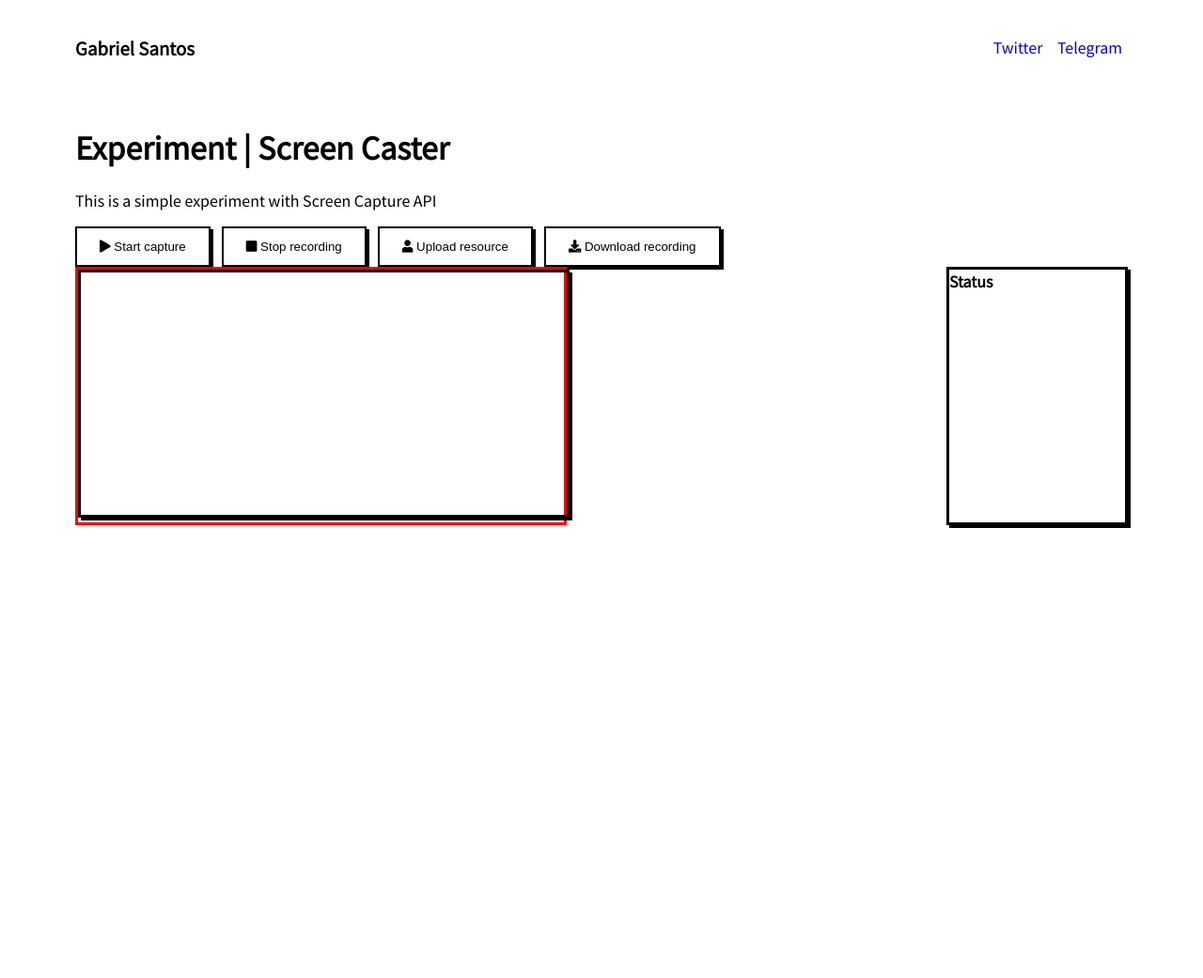
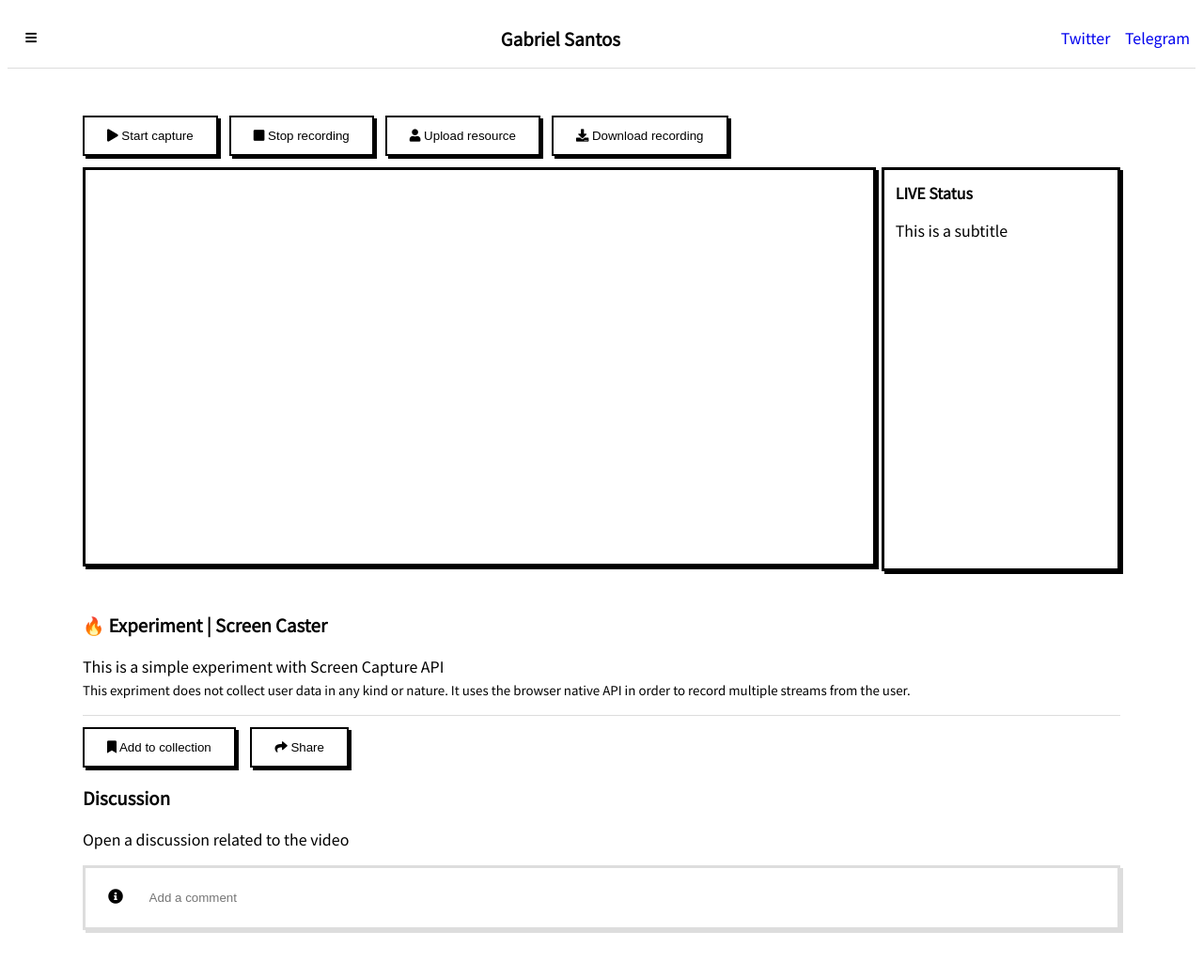
Before and after one commit to gabrieldocs/screen-caster, a plain HTML site: page index.html in a window 1280 px wide. Shown: the whole page at 94% size. Before the commit the page ends 800 px from the top, so only its background shows below. Drawn offline with Linux system fonts and the light colour scheme.

Commit message:
adding the 1.0 base project

```diff
--- a/index.html
+++ b/index.html
@@ -10,19 +10,19 @@
 </head>
 <body>
     <nav>
-        <h3>Gabriel Santos</h3>
+        <button class="menu"><i class="fa fa-bars"></i></button>
+        <h3> Gabriel Santos</h3>
         <ul>
             <li><a target="_blank" href="https://twitter.com/lucgbrl">Twitter</a></li>
             <li><a target="_blank" href="http://t.me/lucgbrl">Telegram</a></li>
         </ul>
     </nav>
+    <article>
         <main>
-        <header>
+            <!-- <header>
                 <h1>Experiment | Screen Caster </h1>
                 <p>This is a simple experiment with Screen Capture API</p>
-            <!-- <p><a target="_blank" href="https://twitter.com/lucgbrl">Twitter</a></p>
-            <p><a target="_blank" href="http://t.me/lucgbrl">Telegram</a></p>          -->
-        </header>
+            </header> -->
             <menu>
                 <button id="start"> <i class="fa fa-play"></i> Start capture</button>
                 <button id="stop"> <i class="fa fa-stop"></i> Stop recording</button>
@@ -31,15 +31,38 @@
             </menu>
             <section>
                 <!-- <video id="user" autoplay width="320" height="320"></video> -->
-            <video id="video" autoplay width="100%" height="auto"></video>
-            <video id="play" class="hidden" autoplay width="100%" height="auto"></video>
+                <video id="video" autoplay muted width="100%" height="auto"></video>
+                <video id="play" muted class="hidden" autoplay width="100%" height="auto"></video>
             </section>
+            <footer>
+                <header>
+                    <div>
+                        <h3>🔥 Experiment | Screen Caster </h3>
+                        <p>This is a simple experiment with Screen Capture API <br>
+                        <small>
+                            This expriment does not collect user data in any kind or nature.
+                            It uses the browser native API in order to record multiple streams
+                            from the user.
+                        </small>
+                        </p>
+                    </div>
+                </header>
+                <button> <i class="fa fa-bookmark"></i> Add to collection</button>
+                <button> <i class="fa fa-share"></i> Share</button>
+                <h3>Discussion</h3>
+                <p>Open a discussion related to the video</p>
+                <form action="">
+                    <i class="fa fa-info-circle"></i>
+                    <input type="text" name="" id="" placeholder="Add a comment">
+                </form>
+            </footer>
             <div class="status">
-            <strong>Status</strong>
+                <strong>LIVE Status</strong>
                 <pre id="log"></pre>
+                <p>This is a subtitle</p>
             </div>
         </main>
-
+    </article>
     <script src="/dist/js/index.js"></script>
 </body>
 </html>
--- a/scss/index.scss
+++ b/scss/index.scss
@@ -1,3 +1,4 @@
 @import "theme/typography";
 @import "theme/layout";
 @import "theme/buttons";
+@import "theme/colors";
--- a/scss/theme/_colors.scss
+++ b/scss/theme/_colors.scss
@@ -9,3 +9,8 @@ color: orange;
 .info {
 color: darkgreen;
 }
+
+
+// body {
+//     // background-color: rgb(246, 255, 252);
+// }
--- a/scss/theme/_layout.scss
+++ b/scss/theme/_layout.scss
@@ -1,4 +1,4 @@
-body {
+article {
     margin: 0 10vh;
     display: grid;
     grid-gap: 12px;
@@ -13,6 +13,19 @@ nav {
     display: flex;
     align-items: center;
     justify-content: space-between;
+
+    margin-bottom: 50px;
+    border-bottom: solid thin #ddd;
+
+    button.menu {
+        border: none;
+        box-shadow: none;
+        width: 50px;
+        height: 50px;
+        display: flex;
+        align-items: center;
+        justify-content: center;
+    }
     ul {
         padding: 0;
         li {
@@ -39,6 +52,7 @@ main {
     grid-column-end: 7;
 
     display: grid;
+    grid-gap: 12px;
     grid-template-columns: 6;
     // grid-template-rows: minmax(100px, auto);
 
@@ -53,8 +67,8 @@ main {
     }
     section {
         grid-column-start: 1;
-        grid-column-end: 4;
-        border: solid red;
+        grid-column-end: 6;
+        // border: solid red;
 
         video {
             overflow-x: hidden;
@@ -63,14 +77,51 @@ main {
             box-shadow: 3px 3px;
         }
     }
+    footer {
+        grid-row-start: 4;
+        grid-column-start: 1;
+        grid-column-end: 7;
+
+        header {
+            display: flex;
+            justify-content: space-between;
+            align-items: center;
+            border-bottom: solid thin #ddd;
+
+            margin-bottom: 12px;
+        }
+    }
     .status {
         border: solid 3px;
         box-shadow: 3px 3px;
-        grid-column-start: 5;
+        grid-column-start: 6;
         grid-column-end: 7;
+        padding: 12px;
     }
 }
 
 .hidden {
     display: none;
 }
+
+
+
+form{
+    padding: 12px 24px;
+    border: solid #ddd;
+    box-shadow: 3px 3px #ddd;
+    margin-bottom: 48px;
+}
+form:focus-within {
+    padding: 12px 24px;
+    border: solid 2px navy;
+    box-shadow: 3px 3px;
+}
+
+input{
+    outline: none;
+    border: none;
+    resize: none;
+    padding: 12px 24px;
+    width: 80%;
+}
```
Also changed, not shown: scss/theme/_buttons.scss (+14 -0 lines), dist/css/index.css, screenshots/screenshot.png (added), 2 other files. Lines whose indentation alone changed are shown as unchanged.
